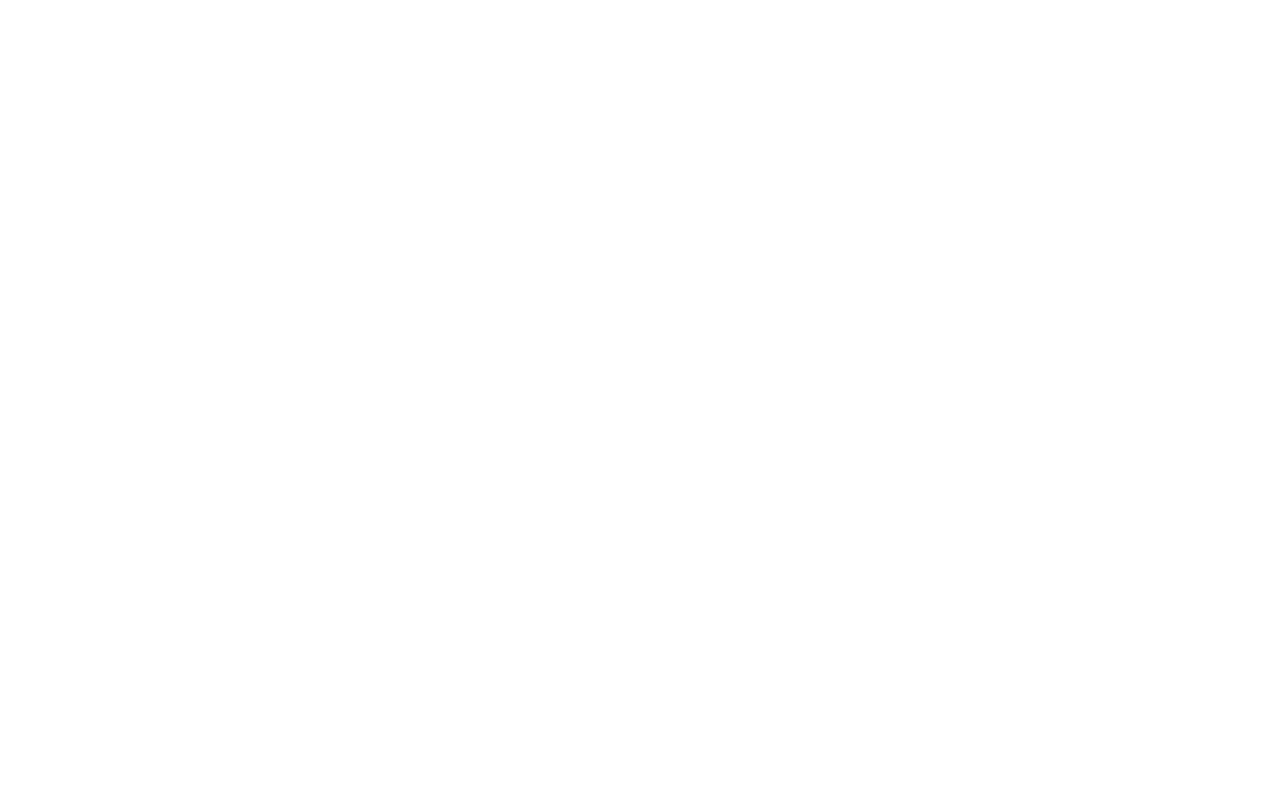
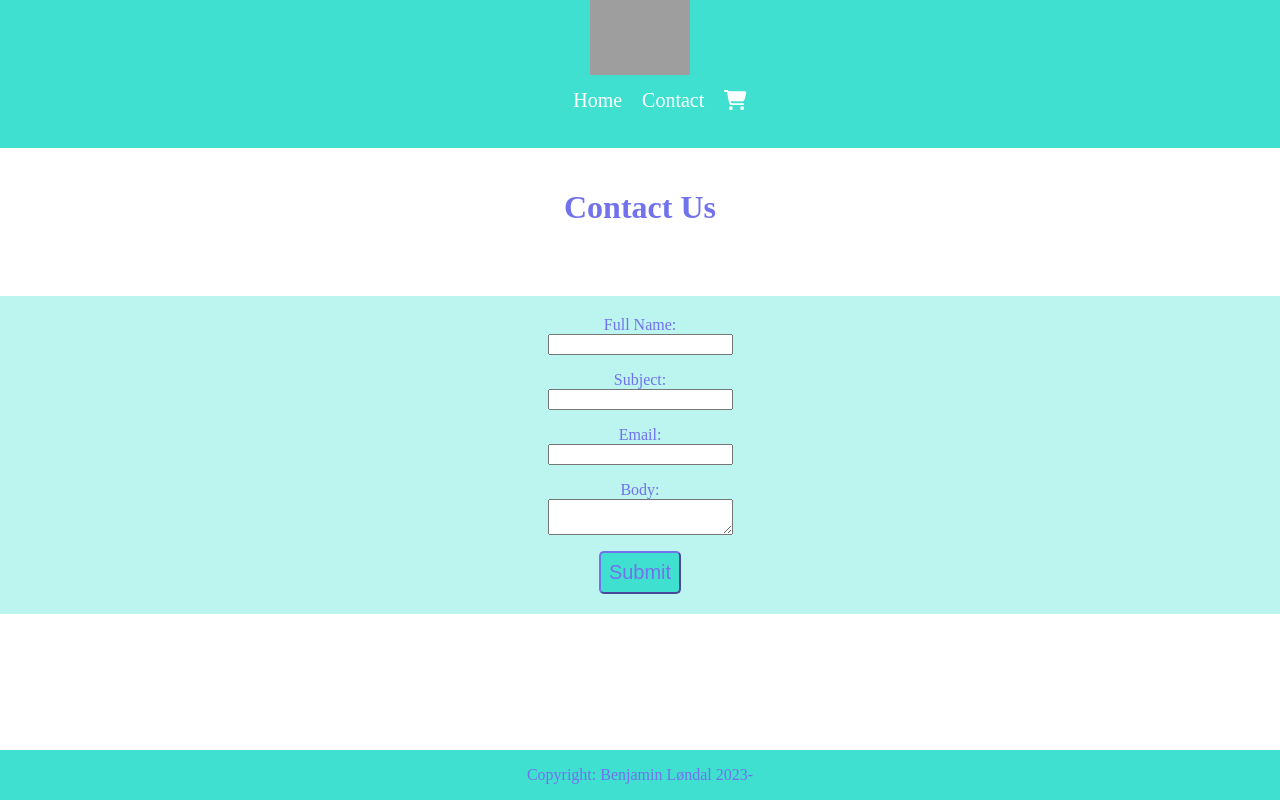
Before and after one commit to dvergnir/js-frameworks-ca, a React (Vite) app: page /Contact in a window 1280 px wide. Before the commit this address had no page. Built offline with nearby package versions, Linux system fonts and the light colour scheme; grey boxes are pictures that could not be loaded; the HTML template or start-up script is replaced by a standard one.

Commit message:
adds contactpage and styling changes

```diff
--- a/src/App.jsx
+++ b/src/App.jsx
@@ -2,6 +2,8 @@
 import Layout from "./components/Layout";
 import Home from "./components/pages/Home";
 import Product from "./components/pages/Products";
+import Contact from "./components/pages/Contact";
+import ContactSuccess from "./components/pages/ContactSuccess";
 
 function App() {
   return (
@@ -10,6 +12,8 @@
         <Route path="/" element={<Layout />}>
           <Route index element={<Home />} />
           <Route path="/Products/:id" element={<Product />} />
+          <Route path="/Contact" element={<Contact />} />
+          <Route path="/ContactSuccess" element={<ContactSuccess />} />
         </Route>
       </Routes>
     </div>
--- a/src/components/Button.jsx
+++ b/src/components/Button.jsx
@@ -10,6 +10,7 @@
   display: block;
   margin: 0 auto;
   cursor: pointer;
+  padding: 8px;
 
   &:hover {
     color: rgba(64, 224, 208);
--- a/src/components/ContactForm.jsx
+++ b/src/components/ContactForm.jsx
@@ -0,0 +1,108 @@
+import React, { useState } from "react";
+import { FormGroup, FormWrapper } from "./products/style";
+import Button from "./Button";
+
+const ContactForm = () => {
+  const [formData, setFormData] = useState({
+    fullName: "",
+    subject: "",
+    email: "",
+    body: "",
+  });
+
+  const [errors, setErrors] = useState({});
+
+  const handleChange = (e) => {
+    setFormData({ ...formData, [e.target.name]: e.target.value });
+  };
+
+  const handleSubmit = (e) => {
+    e.preventDefault();
+
+    const validationErrors = validateForm();
+
+    if (Object.keys(validationErrors).length === 0) {
+      console.log("Form submitted:", formData);
+      window.location.href = "/ContactSuccess";
+    } else {
+      setErrors(validationErrors);
+    }
+  };
+
+  const validateForm = () => {
+    const errors = {};
+
+    if (formData.fullName.length < 3) {
+      errors.fullName = "Full name must be at least 3 characters";
+    }
+
+    if (formData.subject.length < 3) {
+      errors.subject = "Subject must be at least 3 characters";
+    }
+
+    if (!/^[\w-.]+@([\w-]+\.)+[\w-]{2,4}$/g.test(formData.email)) {
+      errors.email = "Invalid email address";
+    }
+
+    if (formData.body.length < 3) {
+      errors.body = "Body must be at least 3 characters";
+    }
+
+    return errors;
+  };
+
+  return (
+    <FormWrapper>
+      <form onSubmit={handleSubmit}>
+        <FormGroup>
+          <label htmlFor="fullName">Full Name:</label>
+          <input
+            type="text"
+            id="fullName"
+            name="fullName"
+            value={formData.fullName}
+            onChange={handleChange}
+          />
+          {errors.fullName && <p>{errors.fullName}</p>}
+        </FormGroup>
+        <FormGroup>
+          <label htmlFor="subject">Subject:</label>
+          <input
+            type="text"
+            id="subject"
+            name="subject"
+            value={formData.subject}
+            onChange={handleChange}
+          />
+          {errors.subject && <p>{errors.subject}</p>}
+        </FormGroup>
+        <FormGroup>
+          <label htmlFor="email">Email:</label>
+          <input
+            type="email"
+            id="email"
+            name="email"
+            value={formData.email}
+            onChange={handleChange}
+          />
+          {errors.email && <p>{errors.email}</p>}
+        </FormGroup>
+        <FormGroup>
+          <label htmlFor="body">Body:</label>
+          <textarea
+            id="body"
+            name="body"
+            value={formData.body}
+            onChange={handleChange}
+          />
+          {errors.body && <p>{errors.body}</p>}
+        </FormGroup>
+        <div>
+          <Button type="submit">Submit</Button>
+        </div>
+      </form>
+    </FormWrapper>
+  );
+};
+
+export default ContactForm;
--- /dev/null
+++ b/src/components/Footer.jsx
@@ -0,0 +1,9 @@
+export default function Footer({ children }) {
+  return (
+    <footer>
+      <div className="copyright">
+        <p>{children}</p>
+      </div>
+    </footer>
+  );
+}
--- a/src/components/Header.jsx
+++ b/src/components/Header.jsx
@@ -14,7 +14,7 @@
             </Link>
           </li>
           <li>
-            <Link to="/contact" className="nav-link">
+            <Link to="/Contact" className="nav-link">
               Contact
             </Link>
           </li>
--- a/src/components/Layout.jsx
+++ b/src/components/Layout.jsx
@@ -1,5 +1,7 @@
 import Header from "./Header";
+import Footer from "./Footer";
 import { Outlet } from "react-router-dom";
+import { MainContent } from "./products/style";
 
 export default function Layout() {
   return (
@@ -11,7 +13,10 @@
           className="logo"
         ></img>
       </Header>
-      <Outlet />
+      <MainContent>
+        <Outlet />
+      </MainContent>
+      <Footer>Copyright: Benjamin Løndal 2023-</Footer>
     </>
   );
 }
--- a/src/components/pages/Contact.jsx
+++ b/src/components/pages/Contact.jsx
@@ -0,0 +1,10 @@
+import ContactForm from "../ContactForm";
+
+export default function Contact() {
+  return (
+    <>
+      <h1>Contact Us</h1>
+      <ContactForm />
+    </>
+  );
+}
--- /dev/null
+++ b/src/components/pages/ContactSuccess.jsx
@@ -0,0 +1,9 @@
+import ContactForm from "../ContactForm";
+
+export default function ContactSuccess() {
+  return (
+    <>
+      <h1>Your message has been sent!</h1>
+    </>
+  );
+}
--- a/src/components/pages/Products.jsx
+++ b/src/components/pages/Products.jsx
@@ -4,9 +4,7 @@
 export default function Product() {
   return (
     <>
-      <ProductDetailContainer>
-        <ProductDetail />
-      </ProductDetailContainer>
+      <ProductDetail />
     </>
   );
 }
--- a/src/components/products/ProductDetail.jsx
+++ b/src/components/products/ProductDetail.jsx
@@ -2,6 +2,7 @@
 import { useParams } from "react-router-dom";
 import { getProductById } from "../../utils/getProductById.jsx";
 import Button from "../Button.jsx";
+import { ProductDetailContainer } from "./style.jsx";
 
 const ProductDetail = () => {
   const { id } = useParams();
@@ -19,8 +20,9 @@
   if (!product) {
     return <div>Loading...</div>;
   }
-
+  console.log(product.reviews);
   return (
+    <ProductDetailContainer>
       <div className="product-detail">
         <h2>{product.title}</h2>
         <img
@@ -29,9 +31,23 @@
           alt={product.title}
         />
         <p>{product.description}</p>
-      <h3>Price: ${product.price}</h3>
+        <b>Price: ${product.price}</b>
+        {product.reviews && product.reviews.length > 0 ? (
+          <div className="review-container">
+            <h3>Reviews:</h3>
+            {product.reviews.map((review, index) => (
+              <div key={index}>
+                <p>
+                  {review.username}: {review.description}{" "}
+                  <b>({review.rating}/10)</b>
+                </p>
+              </div>
+            ))}
+          </div>
+        ) : null}
         <Button>Add to Cart</Button>
       </div>
+    </ProductDetailContainer>
   );
 };
 
--- a/src/components/products/style.jsx
+++ b/src/components/products/style.jsx
@@ -3,6 +3,7 @@
 export const ProductCard = styled.div`
   width: 300px;
   height: 100%;
+  max-height: 500px;
   margin: auto;
   margin-top: 50px;
   background-color: rgba(64, 224, 208, 0.35);
@@ -22,7 +23,7 @@
   display: grid;
   grid-template-columns: repeat(4, 1fr);
 
-  @media (max-width: 1250px) {
+  @media (max-width: 1310px) {
     grid-template-columns: repeat(3, 1fr);
   }
 
@@ -34,7 +35,7 @@
     grid-template-columns: 1fr;
   }
 
-  grid-gap: 10px;
+  grid-gap: 30px;
 `;
 
 export const ProductDetailContainer = styled.div`
@@ -54,3 +55,28 @@
   text-align: center;
   padding-bottom: 20px;
 `;
+
+export const FormWrapper = styled.div`
+  display: flex;
+  flex-direction: column;
+  align-items: center;
+  width: 100%;
+  margin: auto;
+  margin-top: 50px;
+  background-color: rgba(64, 224, 208, 0.35);
+  color: rgb(114, 114, 236);
+  padding-top: 20px;
+  padding-bottom: 20px;
+`;
+
+export const FormGroup = styled.div`
+  display: flex;
+  flex-direction: column;
+  margin-bottom: 1rem;
+  text-align: center;
+`;
+
+export const MainContent = styled.div`
+  flex: 1;
+  padding-bottom: 60px;
+`;
--- a/src/index.css
+++ b/src/index.css
@@ -1,5 +1,9 @@
 body {
   margin: 0;
+  display: flex;
+  flex-direction: column;
+  min-height: 100vh;
+  position: relative;
 }
 
 header {
@@ -33,6 +37,9 @@
   margin: auto;
 }
 
+b {
+  font-size: 20px;
+}
 h1,
 h2,
 .product-price {
@@ -47,15 +54,10 @@
   justify-content: center;
   align-items: center;
   width: 100%;
-  max-height: 300px;
+  height: 100%;
+  max-height: 500px;
   margin: 0 auto;
   margin-bottom: 30px;
-  overflow: hidden;
-}
-
-.product-image img {
-  max-height: 100%;
-  width: auto;
 }
 
 .product-price {
@@ -119,3 +121,12 @@
   width: 100%;
   max-width: 220px;
 }
+
+footer {
+  position: absolute;
+  width: 100%;
+  bottom: 0;
+  text-align: center;
+  background-color: rgba(64, 224, 208);
+  color: rgb(114, 114, 236);
+}
```
Lines whose indentation alone changed are shown as unchanged.
